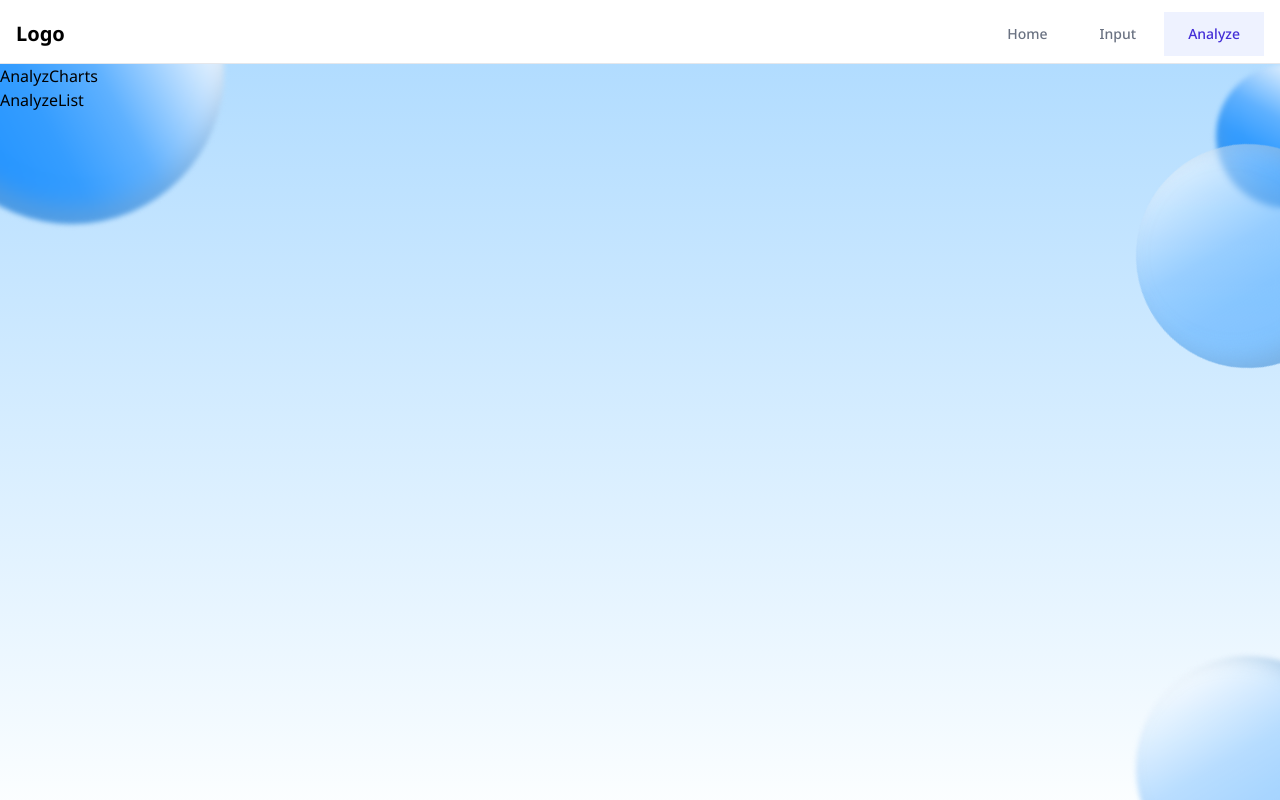
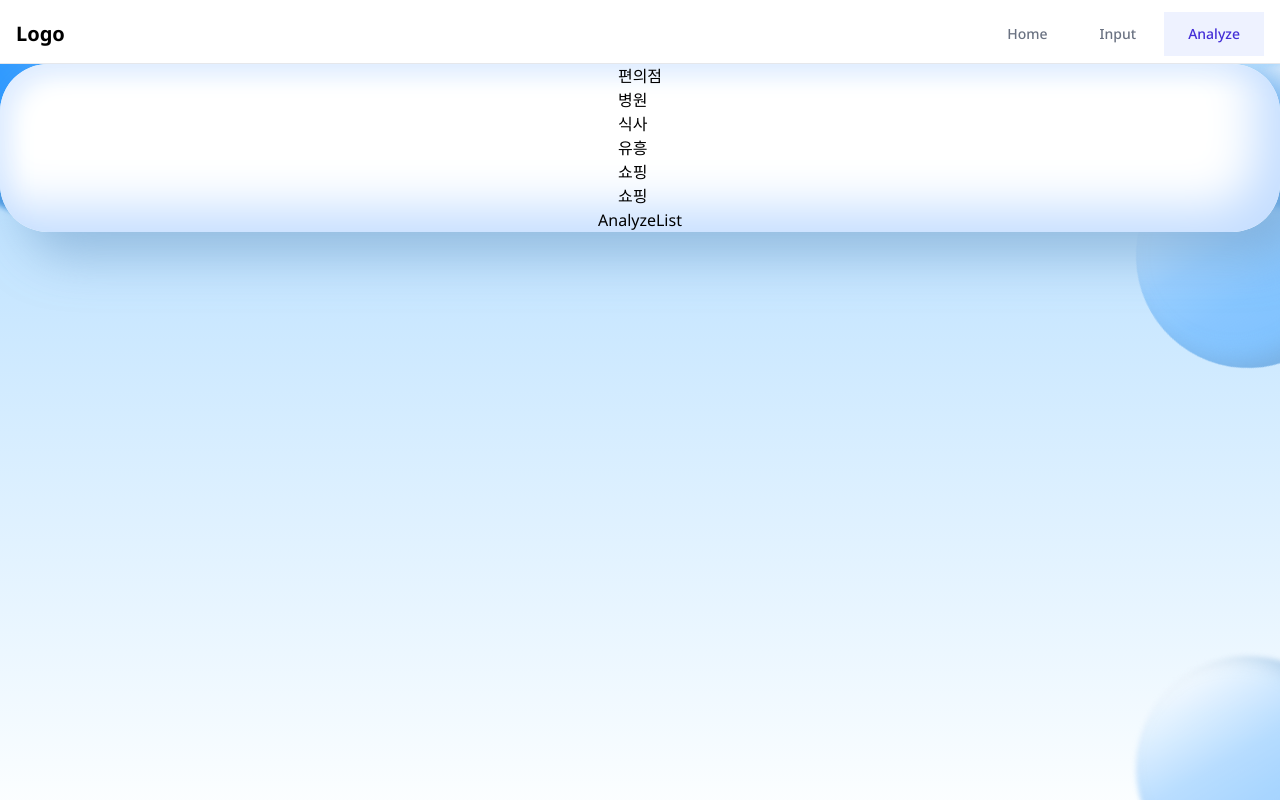
Before and after one commit to oding01/Expense-Tracker, a React (Vite) app: page /analyze in a window 1280 px wide. Built offline with nearby package versions, Linux system fonts and the light colour scheme.

Commit message:
feat: :sparkles: Add Basic printing function
간단하게 변수 출력하는거 만들었음, 아직 기능 없삼

```diff
--- a/src/components/Analyze/AnalyzeCharts.tsx
+++ b/src/components/Analyze/AnalyzeCharts.tsx
@@ -1,3 +1,24 @@
-export const AnalyzeCharts = () => {
-	return <div>AnalyzCharts</div>
+interface analyzeDataType {
+	category: string
+	detail: string
+	price: number
+	date: string
 }
+
+export const AnalyzeCharts = ({
+	consumptionData,
+}: {
+	consumptionData: analyzeDataType[]
+}) => {
+	return (
+		<div className='flex-initial'>
+			<div>
+				{consumptionData.map((data) => (
+					<>
+						<div className='flex-initial'>{data.category}</div>
+					</>
+				))}
+			</div>
+		</div>
+	)
+}
--- a/src/components/Analyze/AnalyzeContainer.tsx
+++ b/src/components/Analyze/AnalyzeContainer.tsx
@@ -1,11 +1,12 @@
 import { AnalyzeCharts } from '@/components/Analyze/AnalyzeCharts'
 import { AnalyzeList } from '@/components/Analyze/AnalyzeList'
+import { consumptionData } from '@/Mock/Mock'
 
 export const AnalyzeContainer = () => {
 	return (
-		<>
-			<AnalyzeCharts />
+		<div className='flex flex-col w-full h-full justify-center items-center flex-initial bg-white rounded-[3rem] shadow-[24px_24px_48px_#74a2cc99,inset_-24px_-24px_48px_#c5deff,inset_12px_12px_24px_#e3efff]'>
+			<AnalyzeCharts consumptionData={consumptionData} />
 			<AnalyzeList />
-		</>
+		</div>
 	)
 }
```
